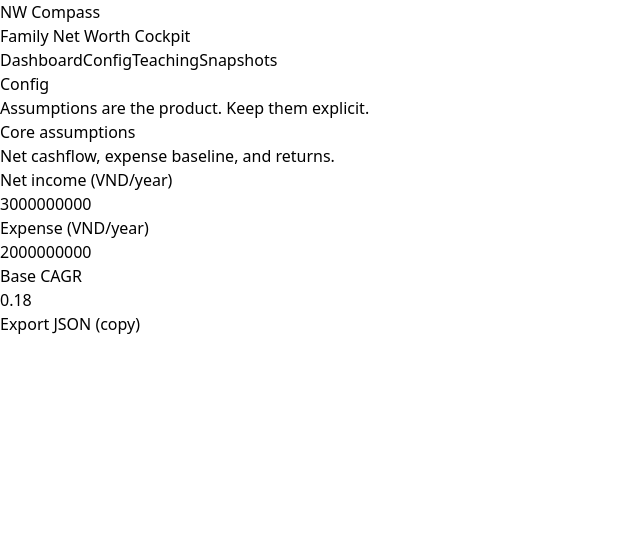
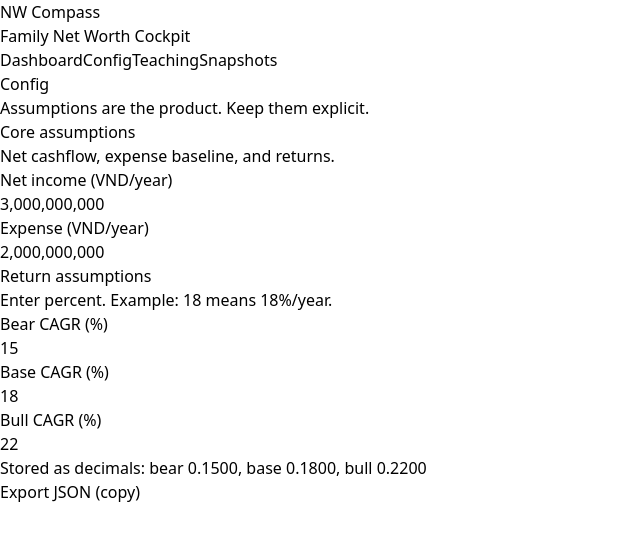
Before and after one commit to CoastEngineer/nw-compass, a React (Vite) app: page /config in a window 1280 px wide. Shown: the top 540 px of the page, without its empty margins (0-640 px from the left). Built offline with nearby package versions, Linux system fonts and the light colour scheme.

Commit message:
update config

```diff
--- a/package.json
+++ b/package.json
@@ -39,7 +39,8 @@
     "typescript": "~5.9.3",
     "typescript-eslint": "^8.46.4",
     "vite": "npm:rolldown-vite@7.2.5",
-    "vitest": "^4.0.16"
+    "vitest": "^4.0.16",
+    "wrangler": "^4.54.0"
   },
   "overrides": {
     "vite": "npm:rolldown-vite@7.2.5"
--- a/src/pages/ConfigPage.tsx
+++ b/src/pages/ConfigPage.tsx
@@ -1,24 +1,75 @@
+import { useEffect, useState } from "react";
 import Page from "../components/Page";
 import Card from "../components/Card";
 import { useLifeStore } from "../store/lifeStore";
+
+// ---------- helpers ----------
+function formatWithCommas(n: number) {
+  const x = Number.isFinite(n) ? n : 0;
+  return new Intl.NumberFormat("en-US", { maximumFractionDigits: 0 }).format(x);
+}
+
+function parseCommaNumber(s: string) {
+  const cleaned = String(s).replace(/[,\s]/g, "");
+  if (cleaned === "" || cleaned === "-") return 0;
+  const n = Number(cleaned);
+  return Number.isFinite(n) ? n : 0;
+}
+
+function formatPercentInput(decimal: number) {
+  const pct = (Number.isFinite(decimal) ? decimal : 0) * 100;
+  return new Intl.NumberFormat("en-US", { maximumFractionDigits: 2 }).format(pct);
+}
+
+function parsePercentInput(s: string) {
+  const cleaned = String(s).replace(/[,\s]/g, "");
+  if (cleaned === "" || cleaned === "-") return 0;
+  const n = Number(cleaned);
+  return Number.isFinite(n) ? n : 0;
+}
 
 export default function ConfigPage() {
   const cfg = useLifeStore((s) => s.config);
   const patchConfig = useLifeStore((s) => s.patchConfig);
   const exportConfig = useLifeStore((s) => s.exportConfig);
 
+  // local display strings (so we can show commas / % nicely)
+  const [netIncomeStr, setNetIncomeStr] = useState(() => formatWithCommas(cfg.netIncomeY1));
+  const [expenseStr, setExpenseStr] = useState(() => formatWithCommas(cfg.expenseY1));
+
+  const [bearStr, setBearStr] = useState(() => formatPercentInput(cfg.cagr.bear));
+  const [baseStr, setBaseStr] = useState(() => formatPercentInput(cfg.cagr.base));
+  const [bullStr, setBullStr] = useState(() => formatPercentInput(cfg.cagr.bull));
+
+  // keep strings in sync if cfg changes elsewhere
+  useEffect(() => setNetIncomeStr(formatWithCommas(cfg.netIncomeY1)), [cfg.netIncomeY1]);
+  useEffect(() => setExpenseStr(formatWithCommas(cfg.expenseY1)), [cfg.expenseY1]);
+
+  useEffect(() => setBearStr(formatPercentInput(cfg.cagr.bear)), [cfg.cagr.bear]);
+  useEffect(() => setBaseStr(formatPercentInput(cfg.cagr.base)), [cfg.cagr.base]);
+  useEffect(() => setBullStr(formatPercentInput(cfg.cagr.bull)), [cfg.cagr.bull]);
+
   return (
     <Page title="Config" subtitle="Assumptions are the product. Keep them explicit.">
       <div className="max-w-2xl">
         <Card title="Core assumptions" subtitle="Net cashflow, expense baseline, and returns.">
-                    <div className="grid gap-4">
+          <div className="grid gap-6">
+            {/* Cashflow */}
             <div className="grid gap-4">
               <label className="grid gap-1">
                 <div className="text-sm text-neutral-600">Net income (VND/year)</div>
                 <input
                   className="h-11 rounded-xl border border-neutral-200 px-3"
-                                    value={cfg.netIncomeY1}
-                                    onChange={(e) => patchConfig({ netIncomeY1: Number(e.target.value) || 0 })}
+                  type="text"
+                  inputMode="numeric"
+                  autoComplete="off"
+                  value={netIncomeStr}
+                  onChange={(e) => {
+                    const raw = e.target.value;
+                    setNetIncomeStr(raw);
+                    patchConfig({ netIncomeY1: parseCommaNumber(raw) });
+                  }}
+                  onBlur={() => setNetIncomeStr(formatWithCommas(cfg.netIncomeY1))}
                 />
               </label>
 
@@ -26,23 +77,93 @@ export default function ConfigPage() {
                 <div className="text-sm text-neutral-600">Expense (VND/year)</div>
                 <input
                   className="h-11 rounded-xl border border-neutral-200 px-3"
-                                    value={cfg.expenseY1}
-                                    onChange={(e) => patchConfig({ expenseY1: Number(e.target.value) || 0 })}
+                  type="text"
+                  inputMode="numeric"
+                  autoComplete="off"
+                  value={expenseStr}
+                  onChange={(e) => {
+                    const raw = e.target.value;
+                    setExpenseStr(raw);
+                    patchConfig({ expenseY1: parseCommaNumber(raw) });
+                  }}
+                  onBlur={() => setExpenseStr(formatWithCommas(cfg.expenseY1))}
+                />
+              </label>
+            </div>
+
+            {/* Returns */}
+            <div className="grid gap-3">
+              <div>
+                <div className="text-sm font-medium text-neutral-900">Return assumptions</div>
+                <div className="text-xs text-neutral-500">
+                  Enter percent. Example: <span className="font-medium">18</span> means 18%/year.
+                </div>
+              </div>
+
+              <div className="grid grid-cols-1 sm:grid-cols-3 gap-3">
+                <label className="grid gap-1">
+                  <div className="text-sm text-neutral-600">Bear CAGR (%)</div>
+                  <input
+                    className="h-11 rounded-xl border border-neutral-200 px-3"
+                    type="text"
+                    inputMode="decimal"
+                    autoComplete="off"
+                    value={bearStr}
+                    onChange={(e) => {
+                      const raw = e.target.value;
+                      setBearStr(raw);
+                      const pct = parsePercentInput(raw);
+                      patchConfig({ cagr: { ...cfg.cagr, bear: pct / 100 } });
+                    }}
+                    onBlur={() => setBearStr(formatPercentInput(cfg.cagr.bear))}
                   />
                 </label>
 
                 <label className="grid gap-1">
-                                <div className="text-sm text-neutral-600">Base CAGR</div>
+                  <div className="text-sm text-neutral-600">Base CAGR (%)</div>
                   <input
                     className="h-11 rounded-xl border border-neutral-200 px-3"
-                                    value={cfg.cagr.base}
-                                    onChange={(e) => patchConfig({ cagr: { ...cfg.cagr, base: Number(e.target.value) || 0 } })}
+                    type="text"
+                    inputMode="decimal"
+                    autoComplete="off"
+                    value={baseStr}
+                    onChange={(e) => {
+                      const raw = e.target.value;
+                      setBaseStr(raw);
+                      const pct = parsePercentInput(raw);
+                      patchConfig({ cagr: { ...cfg.cagr, base: pct / 100 } });
+                    }}
+                    onBlur={() => setBaseStr(formatPercentInput(cfg.cagr.base))}
+                  />
+                </label>
+
+                <label className="grid gap-1">
+                  <div className="text-sm text-neutral-600">Bull CAGR (%)</div>
+                  <input
+                    className="h-11 rounded-xl border border-neutral-200 px-3"
+                    type="text"
+                    inputMode="decimal"
+                    autoComplete="off"
+                    value={bullStr}
+                    onChange={(e) => {
+                      const raw = e.target.value;
+                      setBullStr(raw);
+                      const pct = parsePercentInput(raw);
+                      patchConfig({ cagr: { ...cfg.cagr, bull: pct / 100 } });
+                    }}
+                    onBlur={() => setBullStr(formatPercentInput(cfg.cagr.bull))}
                   />
                 </label>
               </div>
+
+              <div className="text-xs text-neutral-500">
+                Stored as decimals: bear {cfg.cagr.bear.toFixed(4)}, base {cfg.cagr.base.toFixed(4)}, bull{" "}
+                {cfg.cagr.bull.toFixed(4)}
+              </div>
+            </div>
           </div>
 
-                    <div className="mt-5 flex gap-3">
+          <div className="mt-6 flex gap-3">
             <button
               className="h-11 rounded-xl bg-neutral-900 text-white px-4 text-sm"
               onClick={() => {
```
Also changed, not shown: 1 other file (tests, documents, lock files or other folders). Lines whose indentation alone changed are shown as unchanged.
